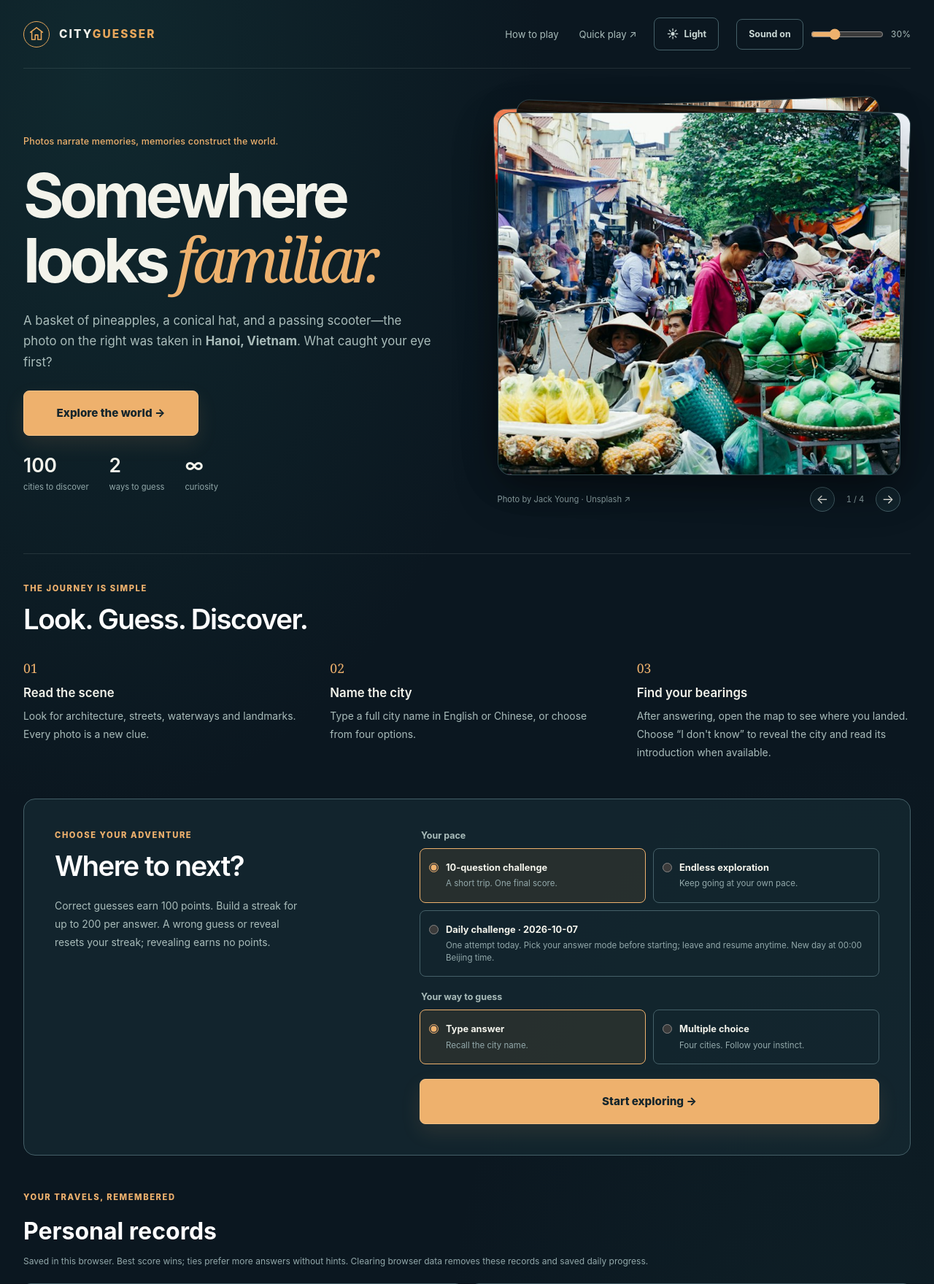
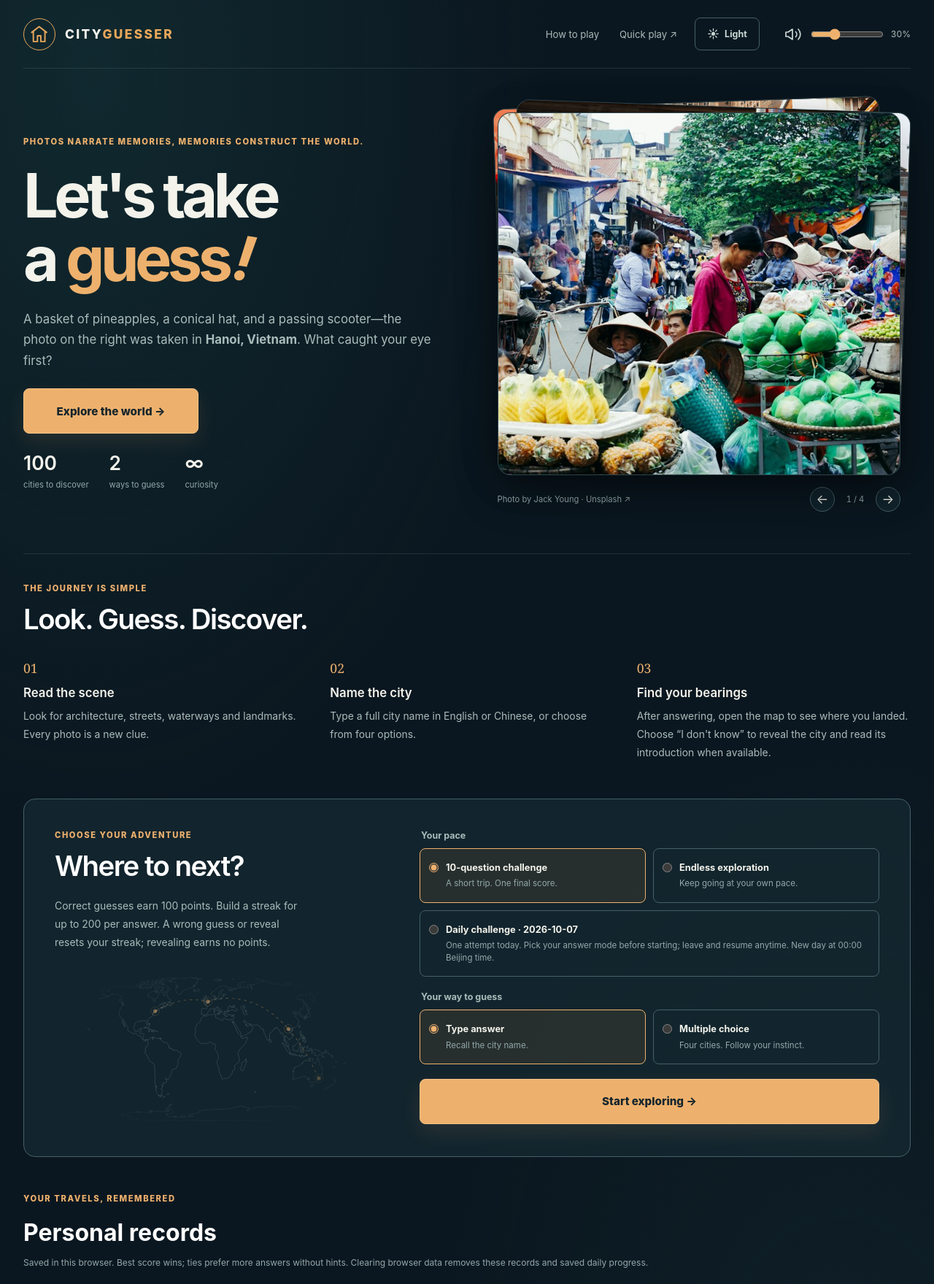
Before and after one commit to MikeGod-glitch/Cityguesser, a Flask app: page / in a window 1280 px wide. Shown: the top 1759 px of the page at 73% size. Run offline with Flask 3, Linux system fonts and the light colour scheme.

Commit message:
Polish landing page typography, add travel map, and refine sound controls

```diff
--- a/static/sound-system.js
+++ b/static/sound-system.js
@@ -156,7 +156,6 @@
         toggle.hidden = !manager.available;
         toggle.setAttribute('aria-pressed', String(manager.muted));
         toggle.setAttribute('aria-label', manager.muted ? 'Enable sound effects' : 'Mute sound effects');
-        toggle.querySelector('[data-sound-label]').textContent = manager.muted ? 'Sound off' : 'Sound on';
     }
     updateToggle();
     volumeInput?.addEventListener('input', () => {
--- a/static/style.css
+++ b/static/style.css
@@ -127,11 +127,11 @@ button, input { font: inherit; }
 }
 
 .brand { display: inline-flex; align-items: center; gap: 13px; text-decoration: none; }
-.brand-mark { flex-shrink: 0; width: 36px; height: 36px; border: 1.5px solid var(--brand-accent); border-radius: 50%; display: grid; place-items: center; }
+.brand-mark { flex-shrink: 0; width: 44px; height: 44px; border: 1.5px solid var(--brand-accent); border-radius: 50%; display: grid; place-items: center; }
 .brand-mark svg { width: 65%; height: 65%; stroke: var(--brand-accent); stroke-width: 1.7; stroke-linecap: round; stroke-linejoin: round; }
 .brand:hover .brand-mark { background: var(--hover); }
 .brand:focus-visible { outline: 2px solid var(--accent); outline-offset: 5px; border-radius: 4px; }
-.brand-name { font-size: .96rem; font-weight: 800; letter-spacing: .14em; white-space: nowrap; }
+.brand-name { font-size: 1.08rem; font-weight: 800; letter-spacing: .14em; white-space: nowrap; }
 .brand-name span { color: var(--brand-accent); }
 .game-layout {
     flex: 1;
@@ -236,10 +236,15 @@ h1 { max-width: 540px; margin: 0 0 36px; font-size: clamp(2.75rem, 4vw, 4.75rem)
 .game-mode-button:hover { border-color: var(--accent); background: var(--surface); color: var(--strong); }
 .game-mode-button:focus-visible { outline: 2px solid var(--accent); outline-offset: 3px; }
 .theme-toggle { display: inline-flex; align-items: center; justify-content: center; gap: 7px; margin-left: auto; flex-shrink: 0; }
-.sound-toggle { flex-shrink: 0; }
+.sound-toggle { display: grid; place-items: center; flex-shrink: 0; width: 44px; height: 44px; padding: 10px; border: 0; background: transparent; color: var(--body-text); cursor: pointer; }
+.sound-toggle:hover { color: var(--strong); }
+.sound-toggle:focus-visible { outline: 2px solid var(--accent); outline-offset: 2px; border-radius: 8px; }
+.sound-toggle svg { width: 24px; height: 24px; stroke: currentColor; stroke-width: 1.7; stroke-linecap: round; stroke-linejoin: round; }
+.sound-toggle .sound-off-icon, .sound-toggle[aria-pressed="true"] .sound-on-icon { display: none; }
+.sound-toggle[aria-pressed="true"] .sound-off-icon { display: block; }
 .sound-toggle[hidden] { display: none; }
 .sound-toggle[aria-pressed="true"] { opacity: .7; }
-.sound-controls { display: flex; align-items: center; gap: 10px; max-width: 100%; }
+.sound-controls { display: flex; align-items: center; gap: 2px; max-width: 100%; }
 .sound-controls[hidden] { display: none; }
 .sound-volume { display: flex; align-items: center; gap: 7px; color: var(--soft-text); font-size: .75rem; }
 .sound-volume input { width: clamp(70px, 8vw, 100px); margin: 0; accent-color: var(--accent); cursor: pointer; }
@@ -266,9 +271,10 @@ h1 { max-width: 540px; margin: 0 0 36px; font-size: clamp(2.75rem, 4vw, 4.75rem)
 .landing-nav + .theme-toggle { margin-left: 0; }
 .landing-hero { display: grid; grid-template-columns: minmax(0, 1.04fr) minmax(0, .96fr); align-items: center; gap: 36px; padding: 60px 0 56px; }
 .landing-eyebrow { margin: 0 0 20px; color: var(--accent); font-size: .7rem; font-weight: 800; letter-spacing: .14em; text-transform: uppercase; }
-.landing-motto { max-width: 500px; font-size: .78rem; font-weight: 500; letter-spacing: .015em; line-height: 1.7; text-transform: none; }
+.landing-motto { max-width: 500px; line-height: 1.7; }
 .landing-intro h1 { max-width: 650px; margin-bottom: 25px; font-size: clamp(3.6rem, 6.6vw, 6.3rem); line-height: 1.03; }
-.landing-intro h1 em { color: var(--accent); font-family: Georgia, serif; font-weight: 400; }
+.landing-intro h1 em { color: var(--accent); font-family: inherit; font-weight: inherit; font-style: normal; }
+.landing-exclamation { display: inline-block; margin-left: .04em; font-style: italic; transform: rotate(9deg) translateY(-.015em); transform-origin: center 75%; }
 .landing-description { max-width: 560px; min-height: 5.1em; margin: 0 0 24px; color: var(--soft-text); font-size: 1.05rem; line-height: 1.7; }
 .landing-actions { display: flex; align-items: center; flex-wrap: wrap; gap: 20px; }
 .landing-actions .primary-button { width: auto; min-width: 240px; }
@@ -307,9 +313,11 @@ h1 { max-width: 540px; margin: 0 0 36px; font-size: clamp(2.75rem, 4vw, 4.75rem)
 .guide-steps { display: grid; grid-template-columns: repeat(3, 1fr); gap: 45px; margin-top: 32px; }
 .step-number { color: var(--accent); font-family: Georgia, serif; font-size: 1.1rem; }
 .guide-steps h3 { margin: 12px 0 10px; color: var(--text); font-size: 1.05rem; font-weight: 600; }
-.guide-steps p, .start-copy > p:last-child { margin: 0; color: var(--soft-text); font-size: .87rem; line-height: 1.8; }
+.guide-steps p, .start-description { margin: 0; color: var(--soft-text); font-size: .87rem; line-height: 1.8; }
 .landing-start { display: grid; grid-template-columns: .8fr 1.2fr; gap: 80px; padding: 42px; margin-bottom: 40px; border: 1px solid var(--border); border-radius: 16px; background: var(--score-bg); scroll-margin-top: 25px; }
-.start-copy > p:last-child { max-width: 340px; margin-top: 20px; }
+.start-description { max-width: 340px; margin-top: 20px; }
+.start-world-map { display: block; width: 100%; max-width: 450px; height: auto; margin-top: 28px; pointer-events: none; user-select: none; color-scheme: dark; mask-image: radial-gradient(ellipse, #000 38%, transparent 78%); }
+:root[data-theme="light"] .start-world-map { color-scheme: light; }
 .start-form fieldset { min-width: 0; margin: 0 0 20px; padding: 0; border: 0; }
 .start-form legend { margin-bottom: 10px; color: var(--soft-text); font-size: .78rem; font-weight: 700; }
 .start-options { display: grid; grid-template-columns: repeat(2, minmax(0, 1fr)); gap: 10px; }
@@ -328,7 +336,7 @@ h1 { max-width: 540px; margin: 0 0 36px; font-size: clamp(2.75rem, 4vw, 4.75rem)
     .travel-photo-stack { aspect-ratio: 10 / 9; }
     .guide-steps { gap: 22px; }
     .landing-start { grid-template-columns: 1fr; gap: 28px; padding: 30px; }
-    .start-copy > p:last-child { max-width: 100%; }
+    .start-description { max-width: 100%; }
 }
 @media (max-width: 600px) {
     .landing-nav { gap: 14px; width: 100%; order: 3; margin-left: 0; justify-content: space-between; }
@@ -385,8 +393,8 @@ h1 { max-width: 540px; margin: 0 0 36px; font-size: clamp(2.75rem, 4vw, 4.75rem)
 @media (max-width: 600px) {
     .page-shell { width: min(100% - 28px, 520px); }
     .brand { gap: 9px; }
-    .brand-mark { width: 30px; height: 30px; }
-    .brand-name { font-size: .78rem; }
+    .brand-mark { width: 36px; height: 36px; }
+    .brand-name { font-size: .88rem; }
     .game-layout { gap: 31px; padding: 18px 0 24px; }
     .photo-frame { height: min(82vw, 430px); min-height: 270px; padding: 8px; border-radius: 12px; }
     .photo-frame::before { inset: 8px; }
--- a/templates/home.html
+++ b/templates/home.html
@@ -44,7 +44,7 @@
             <section class="landing-hero" aria-labelledby="landing-title">
                 <div class="landing-intro">
                     <p class="landing-eyebrow landing-motto">Photos narrate memories, memories construct the world.</p>
-                    <h1 id="landing-title">Somewhere<br>looks <em>familiar.</em></h1>
+                    <h1 id="landing-title">Let's take<br>a <em>guess<span class="landing-exclamation">!</span></em></h1>
                     <p class="landing-description" id="album-description" aria-live="polite">A basket of pineapples, a conical hat, and a passing scooter—the photo on the right was taken in <strong>Hanoi, Vietnam</strong>. What caught your eye first?</p>
                     <div class="landing-actions">
                         <a class="primary-button" href="{{ resume_url if has_game else '#start-game' }}">{{ 'View your results' if challenge_complete else 'Continue your game →' if has_game else 'Explore the world →' }}</a>
@@ -86,7 +86,7 @@
                 </div>
             </section>
             <section class="landing-start" id="start-game" aria-labelledby="start-title">
-                <div class="start-copy"><p class="landing-eyebrow">Choose your adventure</p><h2 id="start-title">Where to next?</h2><p>Correct guesses earn 100 points. Build a streak for up to 200 per answer. A wrong guess or reveal resets your streak; revealing earns no points.</p></div>
+                <div class="start-copy"><p class="landing-eyebrow">Choose your adventure</p><h2 id="start-title">Where to next?</h2><p class="start-description">Correct guesses earn 100 points. Build a streak for up to 200 per answer. A wrong guess or reveal resets your streak; revealing earns no points.</p><img class="start-world-map" src="{{ url_for('static', filename='images/travel-world-map.svg') }}" alt="" aria-hidden="true" loading="lazy" width="600" height="300"></div>
                 <form class="start-form" action="{{ url_for('reset_game') }}" method="post">
                     <fieldset><legend>Your pace</legend><div class="start-options">
                         <label><input type="radio" name="mode" value="challenge" {% if game_mode == 'challenge' %}checked{% endif %}><span><strong>10-question challenge</strong><small>A short trip. One final score.</small></span></label>
--- a/templates/sound-toggle.html
+++ b/templates/sound-toggle.html
@@ -1,6 +1,7 @@
 <div class="sound-controls" data-sound-controls hidden>
-    <button class="game-mode-button sound-toggle" type="button" data-sound-toggle aria-label="Mute sound effects" aria-pressed="false" hidden>
-        <span data-sound-label>Sound on</span>
+    <button class="sound-toggle" type="button" data-sound-toggle aria-label="Mute sound effects" aria-pressed="false" hidden>
+        <svg class="sound-on-icon" viewBox="0 0 24 24" fill="none" aria-hidden="true"><path d="m11 5-6 4H2v6h3l6 4V5Z"/><path d="M15.5 8.5a5 5 0 0 1 0 7M19 5a10 10 0 0 1 0 14"/></svg>
+        <svg class="sound-off-icon" viewBox="0 0 24 24" fill="none" aria-hidden="true"><path d="M11 5 6 9H2v6h3l6 4v-8M11 5v2M15.5 8.5a5 5 0 0 1 1.4 4M19 5a10 10 0 0 1 2 12M3 3l18 18"/></svg>
     </button>
     <label class="sound-volume">
         <span class="sr-only">Sound effects volume</span>
```
Also changed, not shown: tests/test_sound_system.cjs (+2 -2 lines), static/images/travel-world-map.svg (added).
